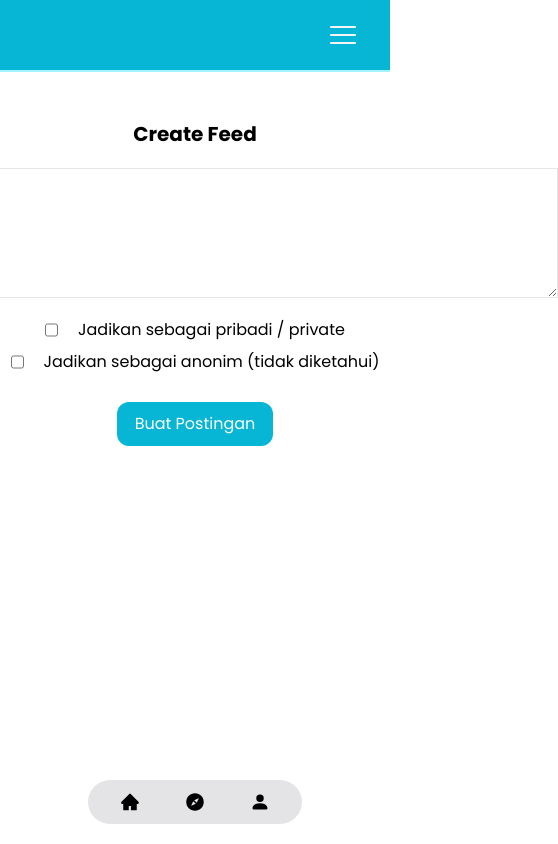
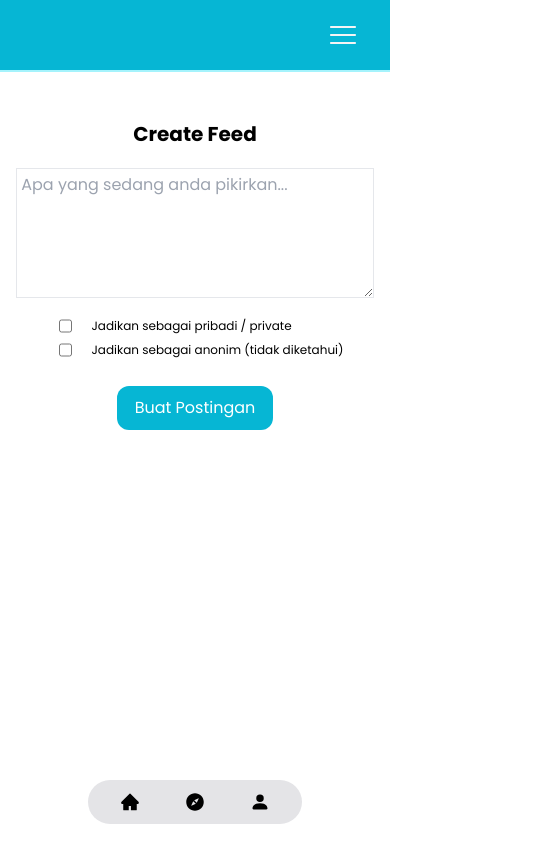
Before and after one commit to zackdesu/konseling-sekolah, a React (Vite) app in the folder frontend/: page /createfeed in a window 390 px wide. Shown: the whole page, 558 px wide, since content can reach past the window. Built offline with nearby package versions, Linux system fonts and the light colour scheme; no server answers.

Commit message:
feat: responsive design

```diff
--- a/frontend/src/Pages/createfeed.tsx
+++ b/frontend/src/Pages/createfeed.tsx
@@ -63,24 +63,31 @@ const CreateFeed = () => {
         <h2>{id ? "Edit Feed" : "Create Feed"}</h2>
         <textarea
           rows={5}
-          cols={50}
           name="post"
           id="post"
-          className="my-5 border outline-none p-1"
+          className="my-5 border outline-none p-1 w-11/12 md:w-1/2"
           ref={post}
+          placeholder="Apa yang sedang anda pikirkan..."
         />
 
-        <div className="flex mb-2">
-          <input type="checkbox" name="private" id="private" ref={isPrivate} />
-          <label htmlFor="private" className="ml-5">
+        <div className="">
+          <div className="flex ml-3 mb-2">
+            <input
+              type="checkbox"
+              name="private"
+              id="private"
+              ref={isPrivate}
+            />
+            <label htmlFor="private" className="ml-5 text-xs md:text-base">
               Jadikan sebagai pribadi / private
             </label>
           </div>
-        <div className="flex mb-5">
+          <div className="flex ml-3 mb-5 self-start">
             <input type="checkbox" name="anonym" id="anonym" ref={isAnonym} />
-          <label htmlFor="anonym" className="ml-5">
+            <label htmlFor="anonym" className="ml-5 text-xs md:text-base">
               Jadikan sebagai anonim (tidak diketahui)
             </label>
+          </div>
         </div>
 
         <button type="submit" className="normalbutton">
```
Lines whose indentation alone changed are shown as unchanged.
